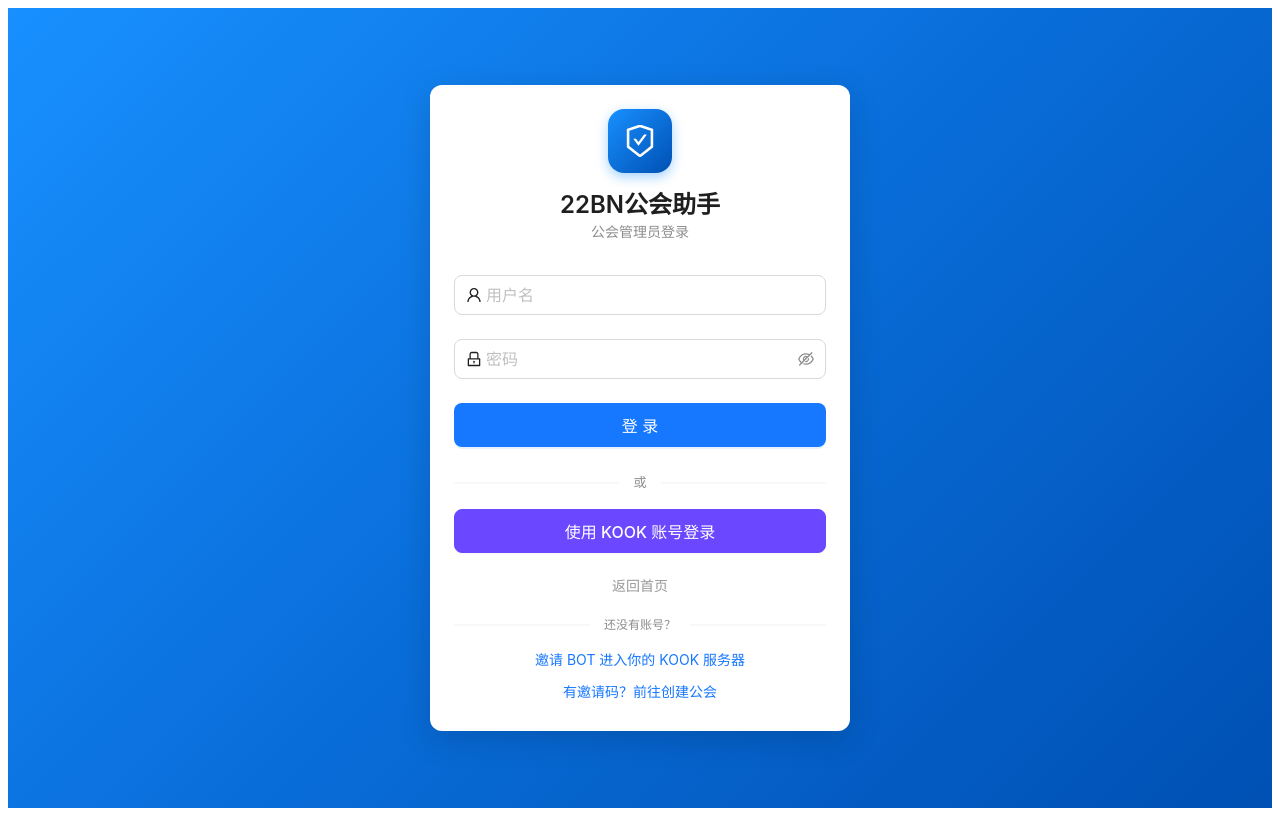
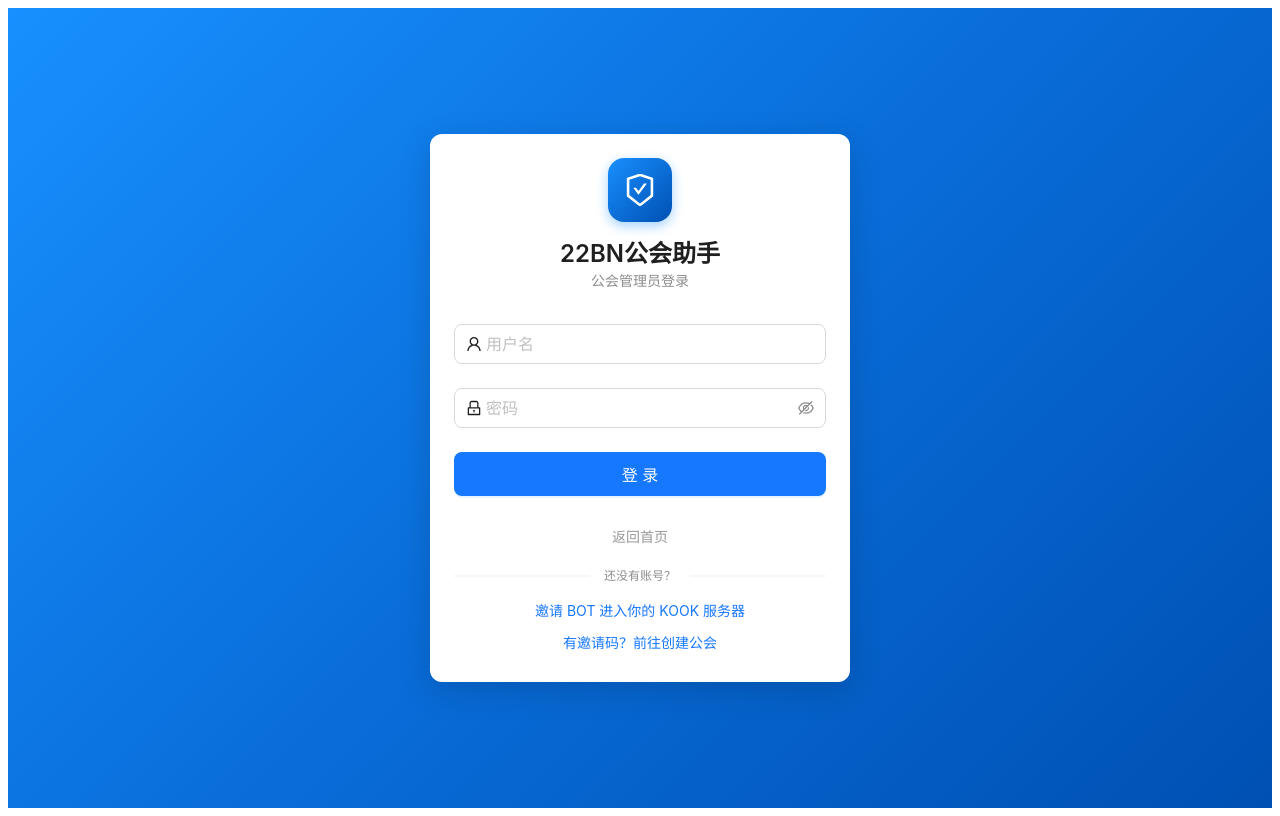
Before and after one commit to N3erox0/kook-admin, a React (Vite) app in the folder client/: page /login in a window 1280 px wide. Built offline with nearby package versions, Linux system fonts and the light colour scheme.

Commit message:
feat: V3.0.1 登录页移除KOOK登录按钮,精简布局 [F-307]

```diff
--- a/client/src/pages/login/index.tsx
+++ b/client/src/pages/login/index.tsx
@@ -14,7 +14,6 @@
   const { setAuth } = useAuthStore();
   const { setGuilds, selectGuild } = useGuildStore();
   const [loading, setLoading] = useState(false);
-  const [kookLoading, setKookLoading] = useState(false);
 
   const handleLogin = async (values: { username: string; password: string }) => {
     setLoading(true);
@@ -36,55 +35,6 @@
     } catch (err: any) {
       message.error(err?.message || '登录失败，请检查用户名和密码');
     } finally { setLoading(false); }
-  };
-
-  const handleKookLogin = async () => {
-    setKookLoading(true);
-    try {
-      const res: any = await request.get('/auth/kook/oauth-url', { params: { purpose: 'login' } });
-      if (res?.url) {
-        const popup = window.open(res.url, '_blank', 'width=600,height=700');
-        if (!popup) {
-          message.warning('浏览器拦截了弹窗，请允许弹窗后重试');
-          setKookLoading(false);
-          return;
-        }
-        const handler = (event: MessageEvent) => {
-          if (event.data?.type === 'kook-oauth-success') {
-            window.removeEventListener('message', handler);
-            const data = event.data.data;
-            setAuth(data.accessToken, data.user, data.refreshToken);
-            if (data.guilds) {
-              setGuilds(data.guilds);
-              if (data.guilds.length > 0) selectGuild(data.guilds[0].guildId);
-            }
-            message.success('KOOK 登录成功');
-            setKookLoading(false);
-            if (data.user?.globalRole === 'ssvip') {
-              navigate('/admin/dashboard');
-            } else if (data.guilds?.length > 0) {
-              navigate('/admin/dashboard');
-            } else {
-              navigate('/guild/select');
-            }
-          }
-        };
-        window.addEventListener('message', handler);
-        const checkClosed = setInterval(() => {
-          if (popup?.closed) {
-            clearInterval(checkClosed);
-            window.removeEventListener('message', handler);
-            setKookLoading(false);
-          }
-        }, 1000);
-      } else {
-        message.error('获取 KOOK 授权链接失败');
-        setKookLoading(false);
-      }
-    } catch {
-      message.error('获取 KOOK 授权链接失败');
-      setKookLoading(false);
-    }
   };
 
   return (
@@ -127,24 +77,7 @@
           </Form.Item>
         </Form>
 
-        <Divider plain style={{ margin: '8px 0 16px' }}>
-          <Text type="secondary" style={{ fontSize: 13 }}>或</Text>
-        </Divider>
-
-        <Button
-          block
-          size="large"
-          loading={kookLoading}
-          onClick={handleKookLogin}
-          style={{
-            height: 44, borderRadius: 8, fontWeight: 500,
-            background: '#6b48ff', borderColor: '#6b48ff', color: '#fff',
-          }}
-        >
-          使用 KOOK 账号登录
-        </Button>
-
-        <div style={{ textAlign: 'center', marginTop: 16 }}>
+        <div style={{ textAlign: 'center', marginTop: 8 }}>
           <Button type="link" style={{ color: '#999' }} onClick={() => navigate('/')}>返回首页</Button>
         </div>
 
```
